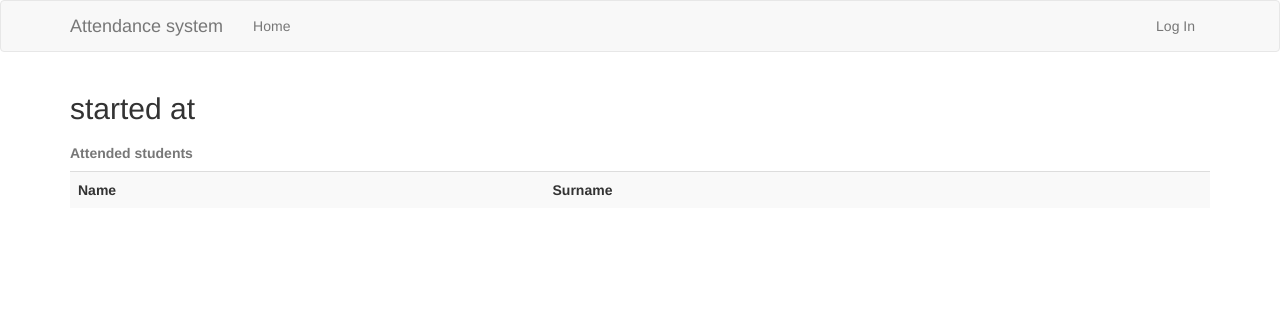
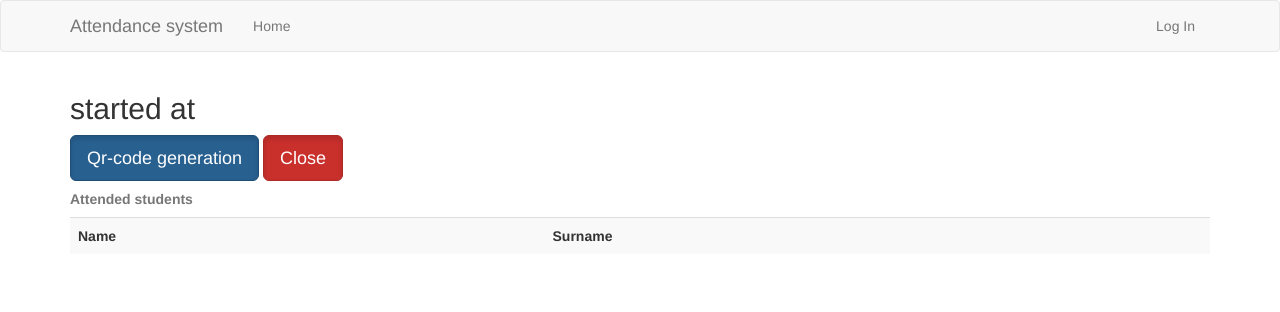
Before and after one commit to lenargum/Automated-Attendance-Monitoring-System, a Flask app: template app/templates/session.html in a window 1280 px wide. Shown: the top 312 px of the page. Run offline with Flask 2, Linux system fonts and the light colour scheme; the template is opened without the code that fills it: most values are stand-ins (such as "Sample title", 1, 10 or a date in 2020); lists and menus that the app fills with data are empty; some libraries are stand-ins or nearby versions.

Commit message:
Session close and qr-code generation buttons

```diff
--- a/app/templates/session.html
+++ b/app/templates/session.html
@@ -4,6 +4,8 @@
     <h1>{{ session.course.name }}</h1>
     <h2>{{ session.type.name }}</h2>
     <h2>started at {{ session.date.strftime("%d.%m.%Y %H:%M:%S") }}</h2>
+    <a type="button" class="btn btn-primary btn-lg active" href="{{ url_for("session_qr", s_id=session.id) }}">Qr-code generation</a>
+    <a type="button" class="btn btn-danger btn-lg active">Close</a>
     <table class="table table-striped">
         <caption><b>Attended students</b></caption>
         <tr>
```
